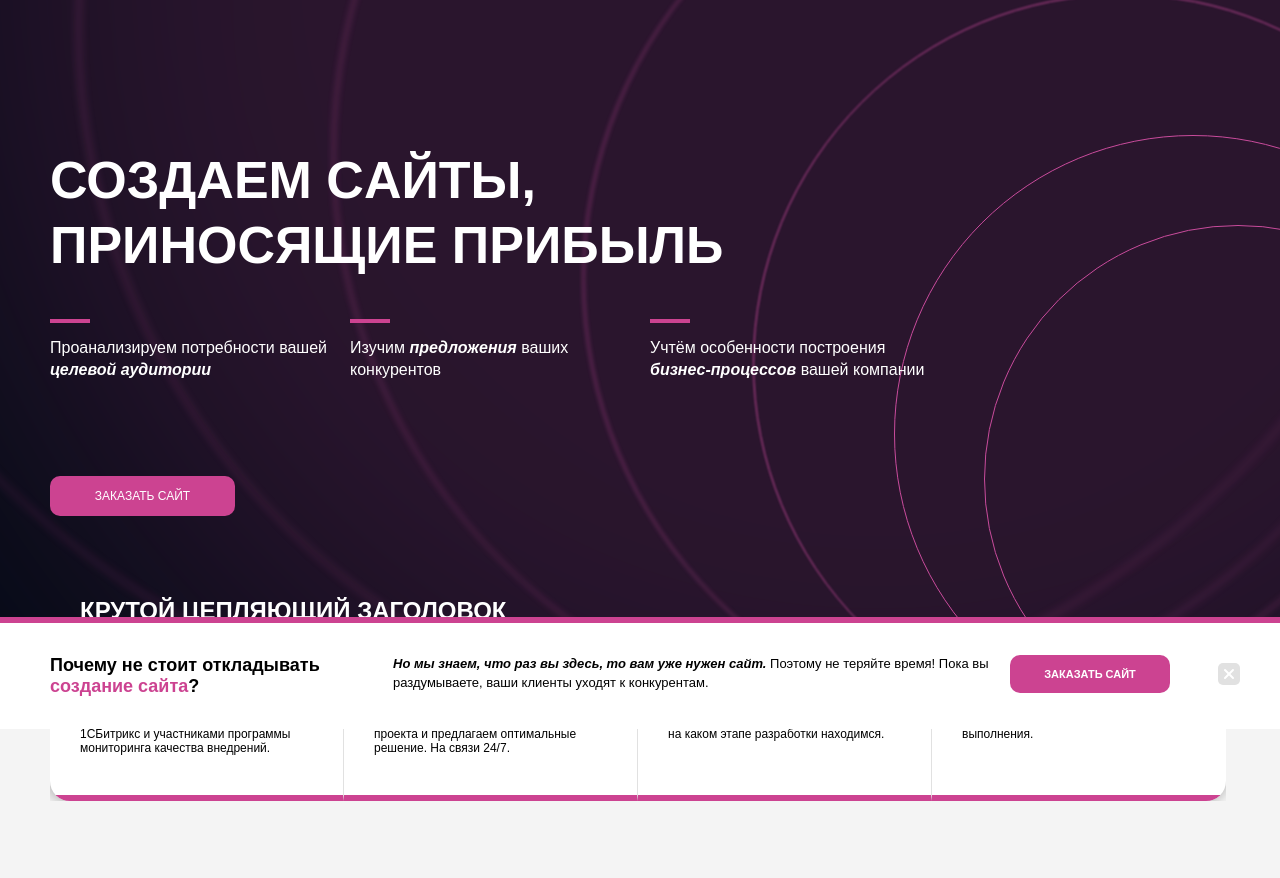
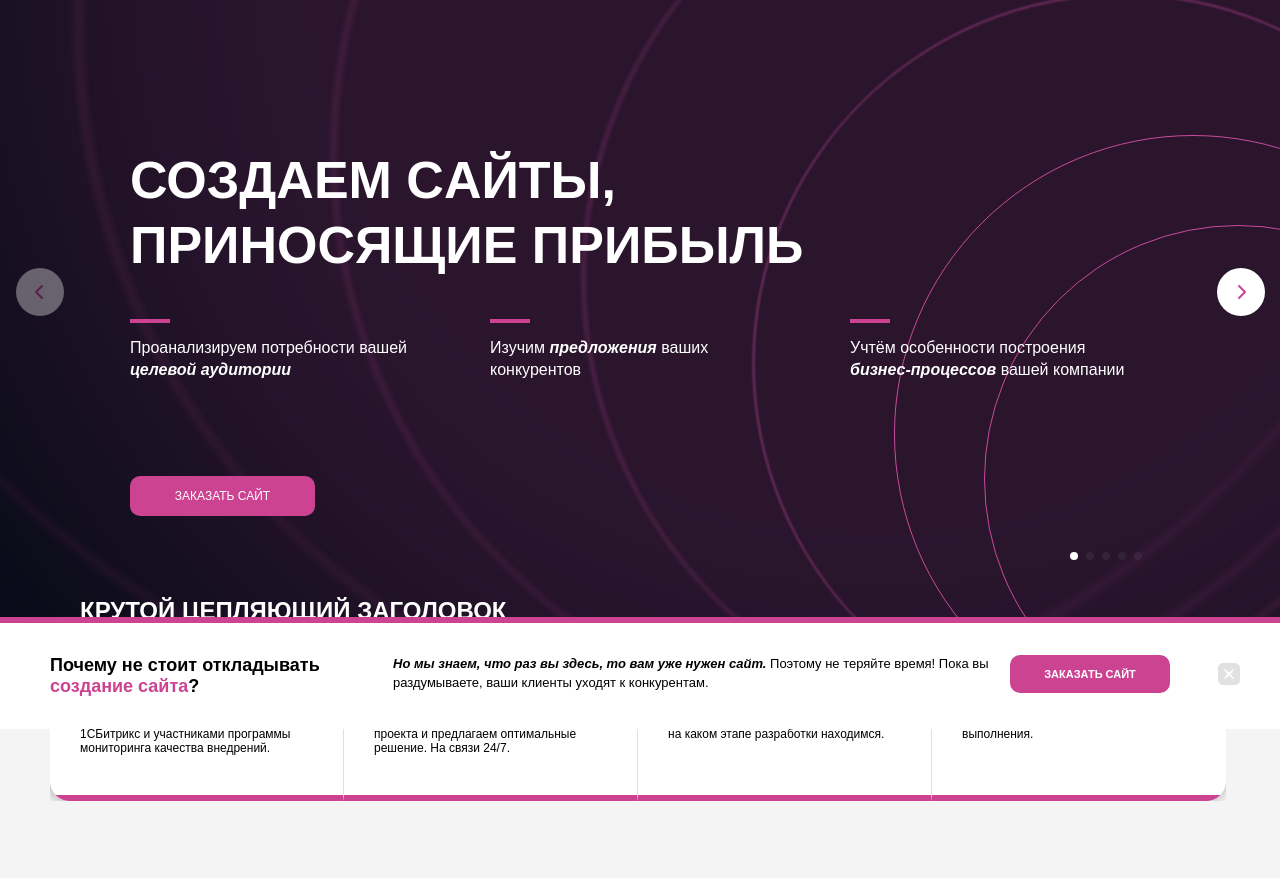
Before and after one commit to avzakhman/Sale_Media_Project, a PHP site: page / in a window 1280 px wide. Shown: the part 71-949 px from the top of the page. Run offline with PHP 8.4, Linux system fonts and the light colour scheme; style sheets or scripts are compiled from the project's sources.

Commit message:
most functionality

```diff
--- a/src/index.html
+++ b/src/index.html
@@ -5,6 +5,7 @@
     <meta http-equiv="X-UA-Compatible" content="IE=edge">
     <meta name="viewport" content="width=device-width, initial-scale=1.0">
     <title>Document</title>
+    <link rel="stylesheet" href="https://unpkg.com/swiper@7/swiper-bundle.min.css">
     <link rel="stylesheet" href="css/style.min.css">
 </head>
 <body>
@@ -74,8 +75,10 @@
     <main class="main-bg">
         <section class="main">
             <img src="img/bg.svg" alt="background">
+            <div class="swiper-wrapper">
+                <div class="swiper-slide">
                     <div class="container">
-                <div class="slide-block">
+                        <div class="slide-container">
                             <h1>Создаем cайты,<br>приносящие прибыль</h1>
                             <ul>
                                 <li>Проанализируем потребности вашей <span>целевой аудитории</span></li>
@@ -85,7 +88,65 @@
                             <button>Заказать сайт</button>
                         </div>
                     </div>
+                </div>
+                <div class="swiper-slide">
+                    <div class="container">
+                        <div class="slide-container">
+                            <h1>Создаем cайты,<br>приносящие прибыль</h1>
+                            <ul>
+                                <li>Проанализируем потребности вашей <span>целевой аудитории</span></li>
+                                <li>Изучим <span> предложения </span>ваших конкурентов</li>
+                                <li>Учтём особенности построения <span>бизнес-процессов</span> вашей компании</li>
+                            </ul>
+                            <button>Заказать сайт</button>
+                        </div>
+                    </div>
+                </div>
+                <div class="swiper-slide">
+                    <div class="container">
+                        <div class="slide-container">
+                            <h1>Создаем cайты,<br>приносящие прибыль</h1>
+                            <ul>
+                                <li>Проанализируем потребности вашей <span>целевой аудитории</span></li>
+                                <li>Изучим <span> предложения </span>ваших конкурентов</li>
+                                <li>Учтём особенности построения <span>бизнес-процессов</span> вашей компании</li>
+                            </ul>
+                            <button>Заказать сайт</button>
+                        </div>
+                    </div>
+                </div>
+                <div class="swiper-slide">
+                    <div class="container">
+                        <div class="slide-container">
+                            <h1>Создаем cайты,<br>приносящие прибыль</h1>
+                            <ul>
+                                <li>Проанализируем потребности вашей <span>целевой аудитории</span></li>
+                                <li>Изучим <span> предложения </span>ваших конкурентов</li>
+                                <li>Учтём особенности построения <span>бизнес-процессов</span> вашей компании</li>
+                            </ul>
+                            <button>Заказать сайт</button>
+                        </div>
+                    </div>
+                </div>
+                <div class="swiper-slide">
+                    <div class="container">
+                        <div class="slide-container">
+                            <h1>Создаем cайты,<br>приносящие прибыль</h1>
+                            <ul>
+                                <li>Проанализируем потребности вашей <span>целевой аудитории</span></li>
+                                <li>Изучим <span> предложения </span>ваших конкурентов</li>
+                                <li>Учтём особенности построения <span>бизнес-процессов</span> вашей компании</li>
+                            </ul>
+                            <button>Заказать сайт</button>
+                        </div>
+                    </div>
+                </div>
+            </div>
+            <div class="swiper-pagination"></div>
+            <div class="swiper-button-prev"><img src="icons/left.svg" alt=""></div>
+            <div class="swiper-button-next"><img src="icons/right.svg" alt=""></div>
         </section>
+
         <section class="contents contents__bg">
             <div class="container">
                 <article class="extras">
@@ -173,7 +234,7 @@
                     <div class="all-services">
                         <h3>Заголовок про <span> кучу сервисов</span></h3>
                         <p><span>Но мы знаем, что раз вы здесь, то вам уже нужен сайт. </span> Поэтому не теряйте время! Пока вы раздумываете, ваши клиенты уходят к конкурентам.</p>
-                        <button>все услуги</button>
+                        <button class="contactModalTrigger">все услуги</button>
                     </div>
                 </article>
                 <article class="facts">
@@ -265,19 +326,19 @@
                             <div class="portfolio-block">
                                 <img src="img/portfolio/02.png" alt="01">
                                 <h3>Nunc ullamcorper, justo ac pretium </h3>
-                                <button>смотреть</button>
+                                <button class="portfolioModalTrigger">смотреть</button>
                             </div>
                             <div class="portfolio-block">
                                 <img src="img/portfolio/01.png" alt="02">
                                 <h3>Nunc justo ac pretium </h3>
-                                <button>смотреть</button>
+                                <button class="portfolioModalTrigger">смотреть</button>
                             </div>
                         </div>
                     </div>
                     <div class="all-services">
                         <h3>Заголовок про <span> запрос портфолио</span></h3>
                         <p><span>Но мы знаем, что раз вы здесь, то вам уже нужен сайт. </span> Поэтому не теряйте время!<br> Пока вы раздумываете, ваши клиенты уходят к конкурентам.</p>
-                        <button button_long>запросить портфолио</button>
+                        <button class="portfolioModalTrigger">запросить портфолио</button>
                     </div>
                 </article>
                 <article class="order">
@@ -384,7 +445,7 @@
             <div class="container">
                 <div class="cities__wrapper">
                     <div class="cities__menu">
-                        <button>Москва</button>
+                        <button class="cities__menu_active">Москва</button>
                         <button>Рига</button>
                     </div>
                     <article class="city-block">
@@ -438,7 +499,7 @@
                         <img src="icons/socials/viber.svg" alt="viber">
                         <img src="icons/socials/whatsapp.svg" alt="whatsapp">
                     </div>
-                    <button>написать</button>
+                    <button class="contactModalTrigger">написать</button>
                 </div>
             </div>
         </section>
@@ -481,16 +542,48 @@
                     <h3>Почему не стоит откладывать<span> создание сайта</span>?</h3>
                     <p><span>Но мы знаем, что раз вы здесь, то вам уже нужен сайт. </span> Поэтому не теряйте время! Пока вы раздумываете, ваши клиенты уходят к конкурентам.</p>
                 </div>
-                <button class="banner__order">заказать сайт</button>
+                <button class="banner__order contactModalTrigger">заказать сайт</button>
                 <div class="banner__socials">
                     <button class="banner__socials-button banner__socials_green"> <img src="icons/socials/whatsapp.svg" alt="whatsapp"> whatsapp </button>
                     <button class="banner__socials-button banner__socials_red">позвонить</button>
                 </div>
             </div>
             <button class="banner__close">
-                <img src="icons/close.svg" alt="close">
+                <span></span>
+                <span></span>
             </button>
         </div>
     </div>
+    <div class="write-modal write-modal__hidden">
+        <div class="write-modal__wrapper">
+            <h2>Напишите нам и мы <span>обязательно</span> поможем вам!</h2>
+            <div class="write-modal__socials">
+                <a href="#"> <img src="icons/socials/telegram.svg" alt="tg">       <p>Написать в <span>Telegram</span></p></a>
+                <a href="#"> <img src="icons/socials/whatsapp.svg" alt="whatsapp"> <p>Написать в <span>Whatsapp</span></p></a>
+                <a href="#"> <img src="icons/socials/viber.svg" alt="viber">       <p>Написать в <span>Viber</span></p></a>
+            </div>
+            <button class="write-modal__close">
+                <span></span>
+                <span></span>
+            </button>
+        </div>
+    </div>
+
+    <div class="portfolio-modal portfolio-modal__hidden">
+        <div class="portfolio-modal__wrapper">
+            <h2><span>Куда</span> отправить портфолио?</h2>
+            <div class="portfolio-modal__socials">
+                <button></button>
+                <button></button>
+                <button></button>
+            </div>
+            <button class="portfolio-modal__close">
+                <span></span>
+                <span></span>
+            </button>
+        </div>
+    </div>
+    <script src="https://unpkg.com/swiper@7/swiper-bundle.min.js"></script>
+    <script src="js/script.js"></script>
 </body>
 </html>
--- a/src/sass/blocks/_banner.scss
+++ b/src/sass/blocks/_banner.scss
@@ -70,7 +70,27 @@
         height: 22px;
         right: -89px;
         top: 40px;
-        background-color: #fff;
+        background-color: #E1E1E1;
+        border-radius: 5px;
+        display: flex;
+        align-items: center;
+        padding-left: 10px;
+        span {
+            position: absolute;
+            width: 2px;
+            border-radius: 100%;
+            background-color: #fff;
+            height: 14px;
+            transform: rotate(45deg);
+            &:last-child {
+                transform: rotate(-45deg);
+            }
+        }
+        &:hover {
+            span {
+                background-color: $accent;
+            }
+        }
     }
     &__socials {
         width: 100%;
--- a/src/sass/blocks/_cities.scss
+++ b/src/sass/blocks/_cities.scss
@@ -102,6 +102,11 @@
             width: 100%;
             display: grid;
             grid-template-columns: 1fr 1fr;
+            .cities__menu_active {
+                background-color: $accent;
+                color: white;
+
+            }
             button {
                 border: none;
                 outline: none;
--- a/src/sass/blocks/_main.scss
+++ b/src/sass/blocks/_main.scss
@@ -11,10 +11,36 @@
             height: 686px;
         }
 }
+.swiper-wrapper {
+    position: relative;
+}
 
-.slide-block {
-    position: absolute;
-    z-index: 2;
+.swiper-button-next, .swiper-button-prev {
+    margin: 16px;
+    top: 37%;
+    background-color: #fff;
+    border-radius: 100%;
+    background-image: unset;
+    img {
+        height: 48px;
+        width: 48px;
+    }
+}
+
+.swiper-horizontal > .swiper-pagination-bullets, .swiper-pagination-bullets.swiper-pagination-horizontal, .swiper-pagination-custom, .swiper-pagination-fraction {
+    text-align: right;
+    bottom: 122px;
+    left: -134px;
+}
+.swiper-pagination-bullet {
+    background-color: rgba(#fff, 0.3);
+}
+
+.swiper-pagination-bullet-active {
+    background-color: rgba(#fff, 1);
+}
+
+.slide-container {
     h1 {
         margin-top: 148px;
         color: white;
@@ -62,14 +88,29 @@
         font-size: 12px;
     }
 }
+.swiper__slide {
+    position: absolute;
+    width: 1180px;
+    margin: 0 auto;
+}
+
+.slide-block {
+    position: absolute;
+    z-index: 2;
+
+}
+
+@media(max-width: 1400px) {
+    .slide-container {
+        padding: 0 80px;
+    }
+}
 
 @media(max-width: 1230px) {
     .main {
         height: 640px;
     }
-    .slide-block {
-        padding-left: 20px;
-        padding-right: 20px;
+    .slide-container {
         h1 {
             margin-top: 130px;
             font-size: 48px;
@@ -97,7 +138,7 @@
 }
 
 @media(max-width: 875px) {
-    .slide-block {
+    .slide-container {
         h1 {
             margin-top: 50px;
             font-size: 38px;
--- a/src/sass/style.scss
+++ b/src/sass/style.scss
@@ -33,3 +33,5 @@
 @import 'blocks/footer';
 @import 'blocks/banner';
 @import 'blocks/media';
+@import 'blocks/write-modal';
+@import 'blocks/portfolio-modal';
```
Also changed, not shown: dist/index.html (+1 -1 lines), src/js/script.js (+87 -0 lines), src/sass/blocks/_portfolio-modal.scss (added, +76 -0 lines), src/sass/blocks/_write-modal.scss (added, +107 -0 lines), dist/css/style.min.css, dist/icons/left.svg (added), dist/icons/right.svg (added), dist/js/script.js, src/icons/left.svg (added), src/icons/right.svg (added). Lines whose indentation alone changed are shown as unchanged.
